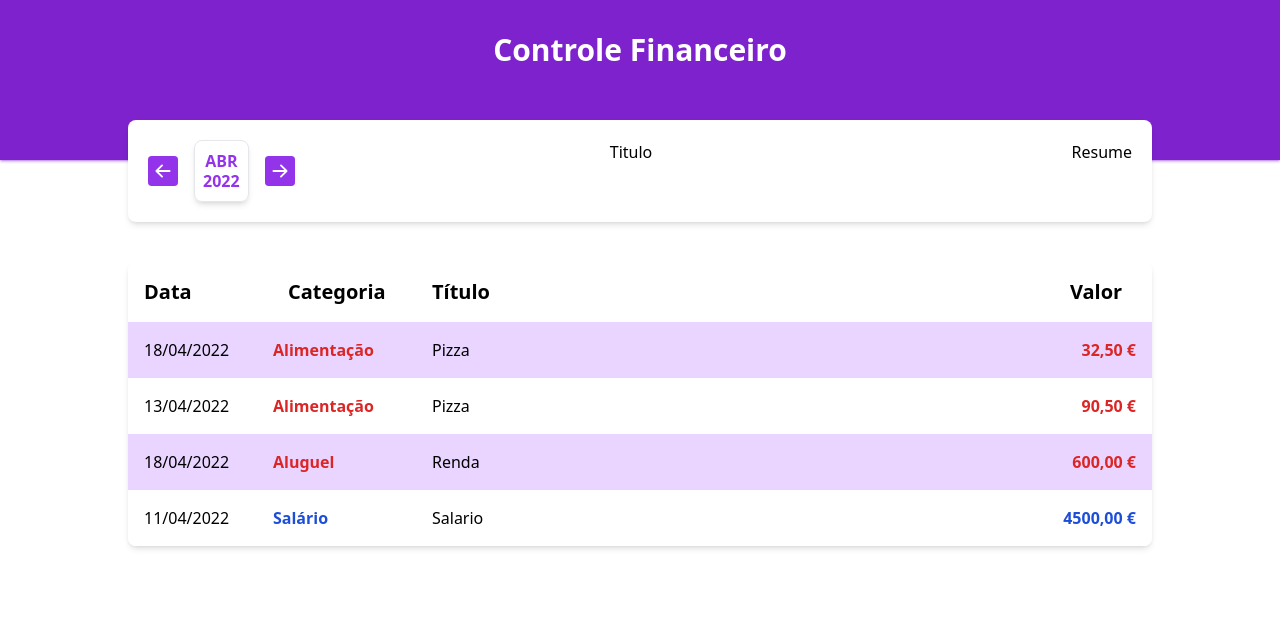
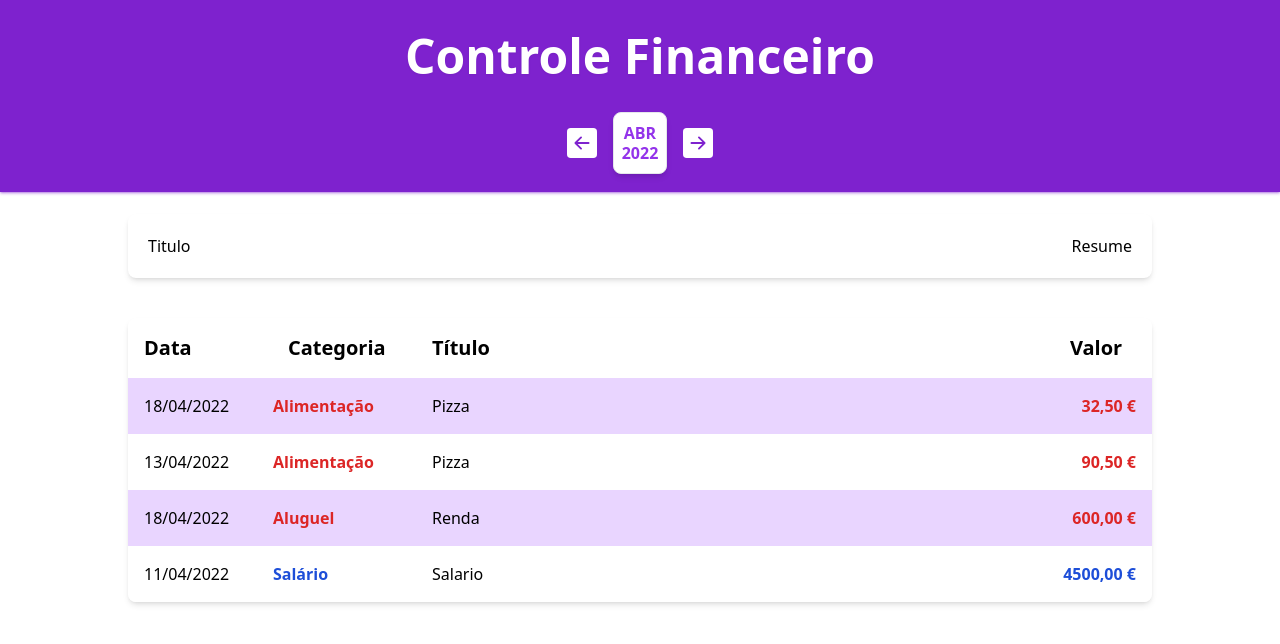
Before and after one commit to Claudio-Lins/expense-tracker, a Next.js app: page / in a window 1280 px wide. Shown: the top 644 px of the page. Built offline with nearby package versions, Linux system fonts and the light colour scheme.

Commit message:
data center

```diff
--- a/src/components/InfoArea/index.tsx
+++ b/src/components/InfoArea/index.tsx
@@ -8,7 +8,6 @@ type Props = {
 }
 
 export function InfoArea({ currentMonth, onMonthChange }: Props) {
-
   const mes = Intl.DateTimeFormat('pt-PT', { month: 'short' }).format(
     new Date(currentMonth)
   )
@@ -17,44 +16,43 @@ export function InfoArea({ currentMonth, onMonthChange }: Props) {
   )
 
   const handlePrevMonth = () => {
-    let [year, month] = currentMonth.split('-');
-    let currentDate = new Date(parseInt(year), parseInt(month) - 1, 1);
-    currentDate.setMonth( currentDate.getMonth() - 1 );
-    onMonthChange(`${currentDate.getFullYear()}-${currentDate.getMonth() + 1}`);
+    let [year, month] = currentMonth.split('-')
+    let currentDate = new Date(parseInt(year), parseInt(month) - 1, 1)
+    currentDate.setMonth(currentDate.getMonth() - 1)
+    onMonthChange(`${currentDate.getFullYear()}-${currentDate.getMonth() + 1}`)
   }
 
   const handleNextMonth = () => {
-    let [year, month] = currentMonth.split('-');
-    let currentDate = new Date(parseInt(year), parseInt(month) - 1, 1);
-    currentDate.setMonth( currentDate.getMonth() + 1 );
-    onMonthChange(`${currentDate.getFullYear()}-${currentDate.getMonth() + 1}`);
+    let [year, month] = currentMonth.split('-')
+    let currentDate = new Date(parseInt(year), parseInt(month) - 1, 1)
+    currentDate.setMonth(currentDate.getMonth() + 1)
+    onMonthChange(`${currentDate.getFullYear()}-${currentDate.getMonth() + 1}`)
   }
 
   return (
-    <div className="-mt-10 flex w-full table-auto overflow-hidden rounded-lg bg-white p-5 shadow-md">
+    <>
+      <div className="w-full -mt-[80px] flex justify-center items-center mx-auto">
         <div
           id="monthArea"
-        className="flex flex-1 items-center justify-start space-x-4"
+          className="flex items-center justify-start space-x-4"
         >
           <BsArrowLeftSquareFill
             onClick={handlePrevMonth}
             size={30}
-          className="cursor-pointer text-purple-600"
+            className="cursor-pointer text-white"
           />
-        <div className="flex flex-col items-center justify-center -space-y-1 rounded-lg border p-2 font-bold uppercase text-purple-600 shadow-md">
-          <div>
-            {mes.slice(0, 3)}
-          </div>
-          <div>
-            {ano}
-          </div>
+          <div className="flex flex-col bg-white items-center justify-center -space-y-1 rounded-lg border p-2 font-bold uppercase text-purple-600 shadow-md">
+            <div>{mes.slice(0, 3)}</div>
+            <div>{ano}</div>
           </div>
           <BsArrowRightSquareFill
             onClick={handleNextMonth}
             size={30}
-          className="cursor-pointer text-purple-600"
+            className="cursor-pointer text-white"
           />
         </div>
+      </div>
+      <div className="mt-10 flex w-full table-auto overflow-hidden rounded-lg bg-white p-5 shadow-md">
         <div id="tituloArea" className="flex-1">
           Titulo
         </div>
@@ -62,5 +60,6 @@ const handleNextMonth = () => {
           Resume
         </div>
       </div>
+    </>
   )
 }
--- a/src/pages/index.tsx
+++ b/src/pages/index.tsx
@@ -26,8 +26,8 @@ const Home: NextPage = () => {
 
   return (
     <div id="container">
-      <div id="header" className='bg-purple-700 h-40 shadow shadow-purple-700/50'>
-        <h1 className='text-white text-center pt-8 font-bold text-3xl'>Controle Financeiro</h1>
+      <div id="header" className='bg-purple-700 h-48 shadow shadow-purple-700/50'>
+        <h1 className='text-white text-center pt-8 font-bold text-5xl drop-shadow-sm'>Controle Financeiro</h1>
       </div>
       <div id="content" className='max-w-5xl mx-auto mb-10'>
 
```
Lines whose indentation alone changed are shown as unchanged.
